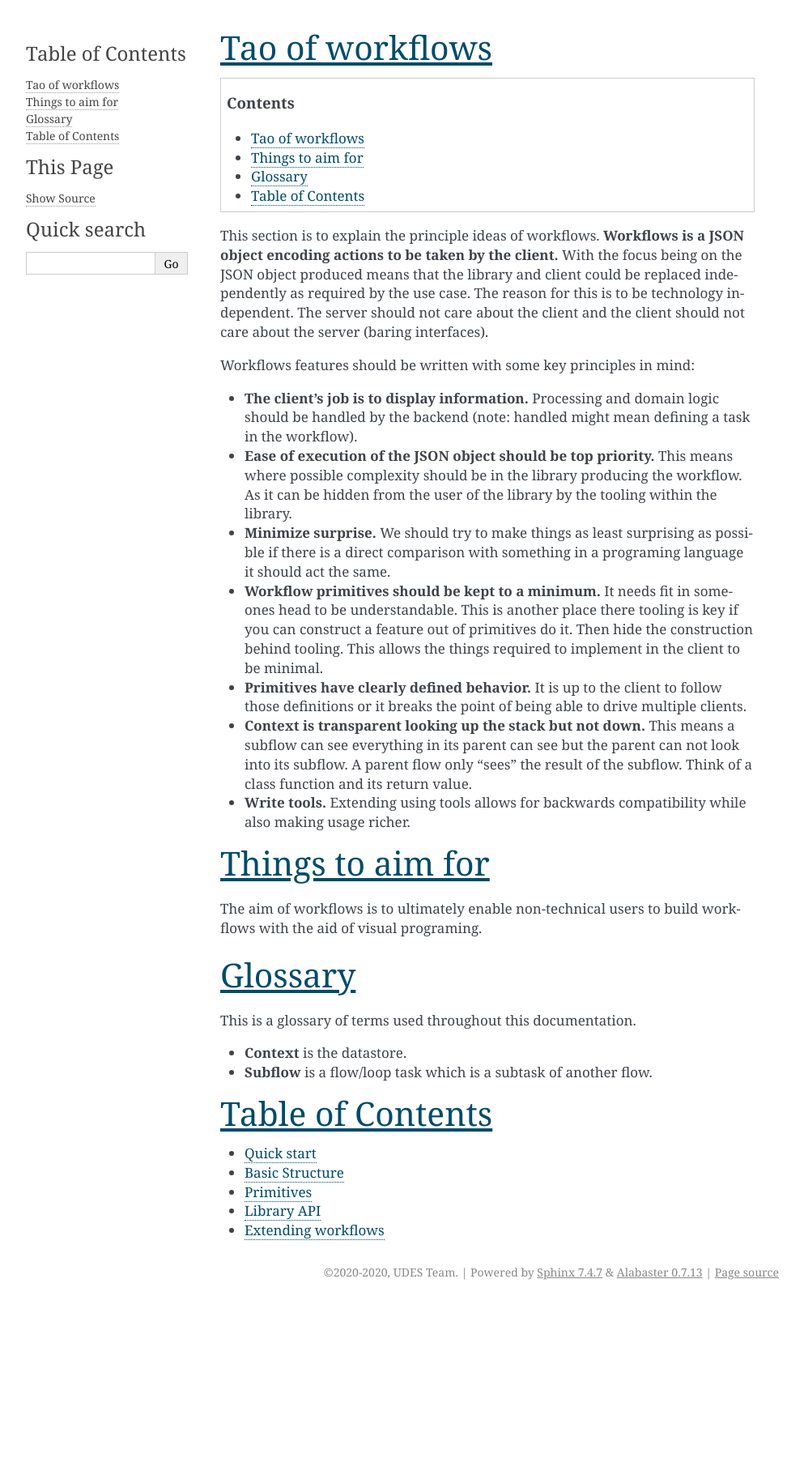
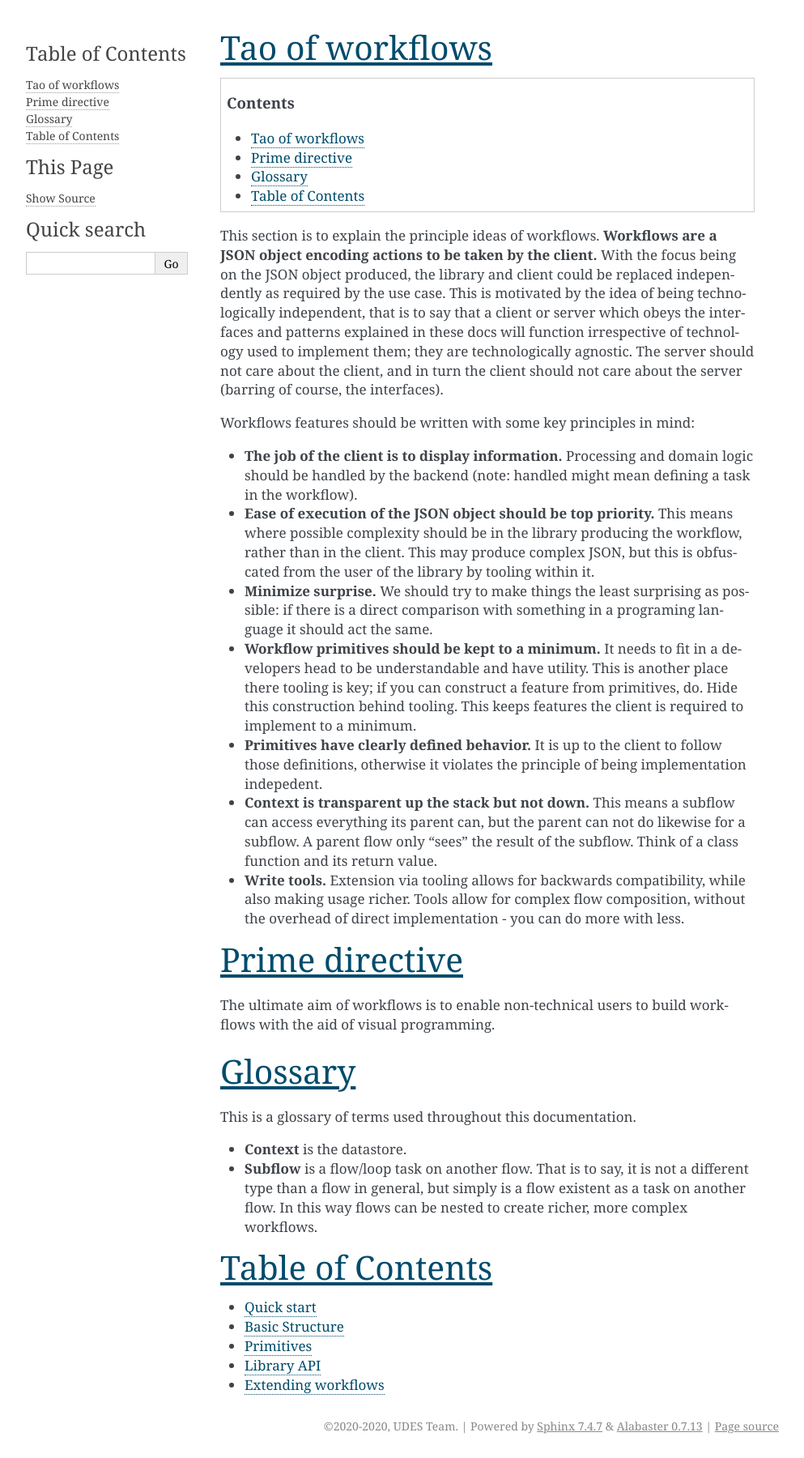
Before and after one commit to unipartdigital/workflows_engine, a Sphinx documentation site: the page built from docs/source/index.rst, in a window 1280 px wide. Shown: the whole page at 81% size, without its empty margins (148-1141 px from the left). Built offline with Sphinx 7.4.7, drawn with Linux system fonts in a browser that asks for light colours; before the commit the page ends 1610 px from its top, so only the background shows below that.

Commit message:
Edit of workflows documentation
Signed-off-by: Rho <Rho@Rho.com>

```diff
--- a/docs/source/index.rst
+++ b/docs/source/index.rst
@@ -5,33 +5,38 @@ Tao of workflows
 .. contents::
 
 This section is to explain the principle ideas of workflows.
-**Workflows is a JSON object encoding actions to be taken by the client.**
-With the focus being on the JSON object produced means that the library and client could be
-replaced independently as required by the use case. The reason for this is to be technology
-independent. The server should not care about the client and the client should not care about the
-server (baring interfaces).
+**Workflows are a JSON object encoding actions to be taken by the client.**
+With the focus being on the JSON object produced, the library and client could be
+replaced independently as required by the use case. This is motivated by the idea of being technologically
+independent, that is to say that a client or server which obeys the interfaces and patterns explained in these docs
+will function irrespective of technology used to implement them; they are technologically agnostic.
+The server should not care about the client, and in turn the client should not care about the
+server (barring of course, the interfaces).
 
 Workflows features should be written with some key principles in mind:
 
-* **The client's job is to display information.** Processing and domain logic should be handled by the backend (note: handled might mean defining a task in the workflow).
+* **The job of the client is to display information.** Processing and domain logic should be handled by the backend (note: handled might mean defining a task in the workflow).
 
-* **Ease of execution of the JSON object should be top priority.** This means where possible complexity should be in the library producing the workflow. As it can be hidden from the user of the library by the tooling within the library.
+* **Ease of execution of the JSON object should be top priority.** This means where possible complexity should be in the library producing the workflow, rather than in the client. This may produce complex JSON, but this is obfuscated from the user of the library by tooling within it.
 
-* **Minimize surprise.** We should try to make things as least surprising as possible if there is a direct comparison with something in a programing language it should act the same.
+* **Minimize surprise.** We should try to make things the least surprising as possible: if there is a direct comparison with something in a programing language it should act the same.
 
-* **Workflow primitives should be kept to a minimum.** It needs fit in someones head to be understandable. This is another place there tooling is key if you can construct a feature out of primitives do it. Then hide the construction behind tooling. This allows the things required to implement in the client to be minimal.
+* **Workflow primitives should be kept to a minimum.** It needs to fit in a developers head to be understandable and have utility. This is another place there tooling is key; if you can construct a feature from primitives, do. Hide this construction behind tooling. This keeps features the client is required to implement to a minimum.
 
-* **Primitives have clearly defined behavior.** It is up to the client to follow those definitions or it breaks the point of being able to drive multiple clients.
+* **Primitives have clearly defined behavior.** It is up to the client to follow those definitions, otherwise it violates the principle of being implementation indepedent.
 
-* **Context is transparent looking up the stack but not down.** This means a subflow can see everything in its parent can see but the parent can not look into its subflow. A parent flow only "sees" the result of the subflow. Think of a class function and its return value.
+* **Context is transparent up the stack but not down.** This means a subflow can access everything its parent can, but the parent can not do likewise for a subflow. A parent flow only "sees" the result of the subflow. Think of a class function and its return value.
 
-* **Write tools.** Extending using tools allows for backwards compatibility while also making usage richer.
+* **Write tools.** Extension via tooling allows for backwards compatibility, while also making usage richer. Tools allow for complex flow composition, without the overhead of direct implementation - you can do more with less.
 
 *****************
-Things to aim for
+Prime directive
 *****************
 
-The aim of workflows is to ultimately enable non-technical users to build workflows with the aid of visual programing.
+The ultimate aim of workflows is to enable non-technical users to build workflows with the aid of visual programming.
+
+
+.. glossary::
 
 ********
 Glossary
@@ -40,8 +45,7 @@ Glossary
 This is a glossary of terms used throughout this documentation.
 
 * **Context** is the datastore.
-* **Subflow** is a flow/loop task which is a subtask of another flow.
-
+* **Subflow** is a flow/loop task on another flow. That is to say, it is not a different type than a flow in general, but simply is a flow existent as a task on another flow. In this way flows can be nested to create richer, more complex workflows.
 
 
 *****************
--- a/docs/source/quickstart.rst
+++ b/docs/source/quickstart.rst
@@ -6,7 +6,8 @@ Quick start
     import json
     from workflows_engine import Workflow
 
-Here is a simple example of a workflow. It shows a screen with an input and a submit button. The input field has a validation which is shown if the length of the value in the input is zero. When the button  is clicked either the validators error message will be shown below the input or another screen will be shown with a message info box containing the string input into the field.
+Below can be found a simple example of a workflow implementation and the resultant workflow json. It is simply a screen with an input and a submit button. The input field itself is subject to a validator, this checks that the length of an input given is greater than 0. When the button is clicked either the validator error message will be shown below the input (should the length be 0 i.e. an empty input) or the user will progress to another screen, which will present an info box containing the string input into the field.
+This acts to demonstrate several concepts described elsewhere, such as the validation of an input and transition between screen components, as well as more technical curiosities such as implementing a new validator. This is not intended to serve as an exhaustive representation of workflows, but simply a gentle introduction into how it can be put together.
 
 .. testcode::
 
@@ -70,8 +71,6 @@ Here is a simple example of a workflow. It shows a screen with an input and a su
                 payload_paths=[{"key": "$.message", "result_key": "$.message"}],
                 payload={"message_to_save": None, "token": "RequestToken!"}
             )
-
-
 
             self.add_task(
                 task_type="redirect",
--- a/docs/source/structure.rst
+++ b/docs/source/structure.rst
@@ -13,5 +13,8 @@ The ``validator`` key contains a list of :ref:`validator <validator_objects>` wh
 
 The ``flow`` key contains the base task for the workflow (think the ``main`` function in a Java program).
 
+The ``hash`` key is a hash for representing the workflow (this is intended for use by the client to check for changes to the workflow - no need to grab the definition from the server if you already have it)
+
+The ``context`` key contains the initial values used by the :ref:`context <glossary>` as defined in the index.
 
 .. jsonschema:: ../../src/core/schema/workflow.json
```
Also changed, not shown: other parts of docs/source/structure.rst (+1 -1 lines), docs/source/extending.rst (+12 -12 lines), docs/source/primitives.rst (+42 -40 lines).
